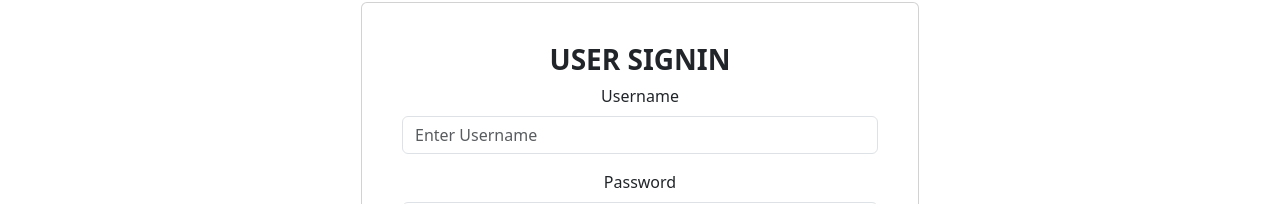
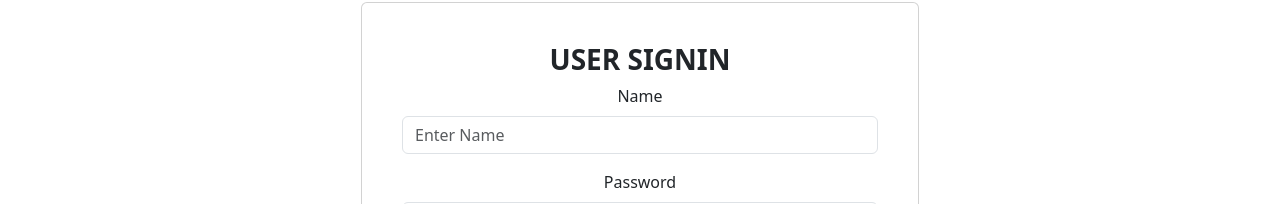
Before and after one commit to Deepanshu-Raghuwanshi/Restaurant_Listing, a React (Vite) app in the folder Frontend/: page /login in a window 1280 px wide. Shown: the part 362-566 px from the top of the page. Built offline with nearby package versions, Linux system fonts and the light colour scheme.

Commit message:
Update Login.jsx
final

```diff
--- a/Frontend/src/components/Login/Login.jsx
+++ b/Frontend/src/components/Login/Login.jsx
@@ -65,12 +65,12 @@
 
 
                     <div className="mb-3">
-                      <label htmlFor="username" className="form-label">Username</label>
+                      <label htmlFor="username" className="form-label">Name</label>
                       <input
                         type="text"
                         className="form-control"
                         id="username"
-                        placeholder="Enter Username"
+                        placeholder="Enter Name"
                         value={username}
                         onChange={(e) => {setUserName(e.target.value)}}
                       />
```
